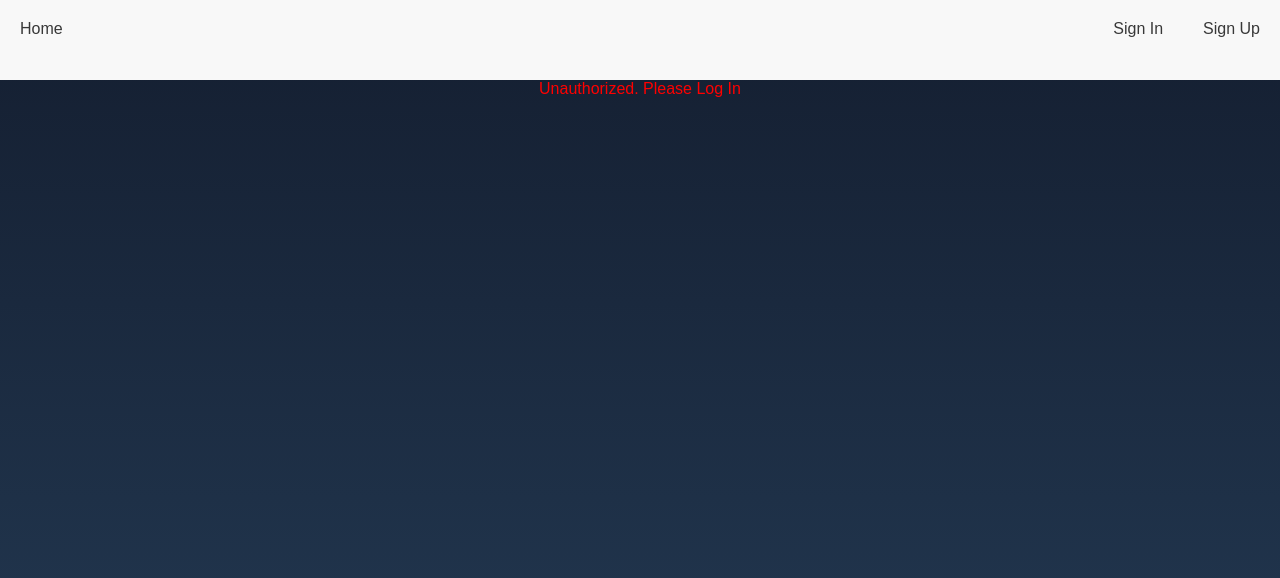
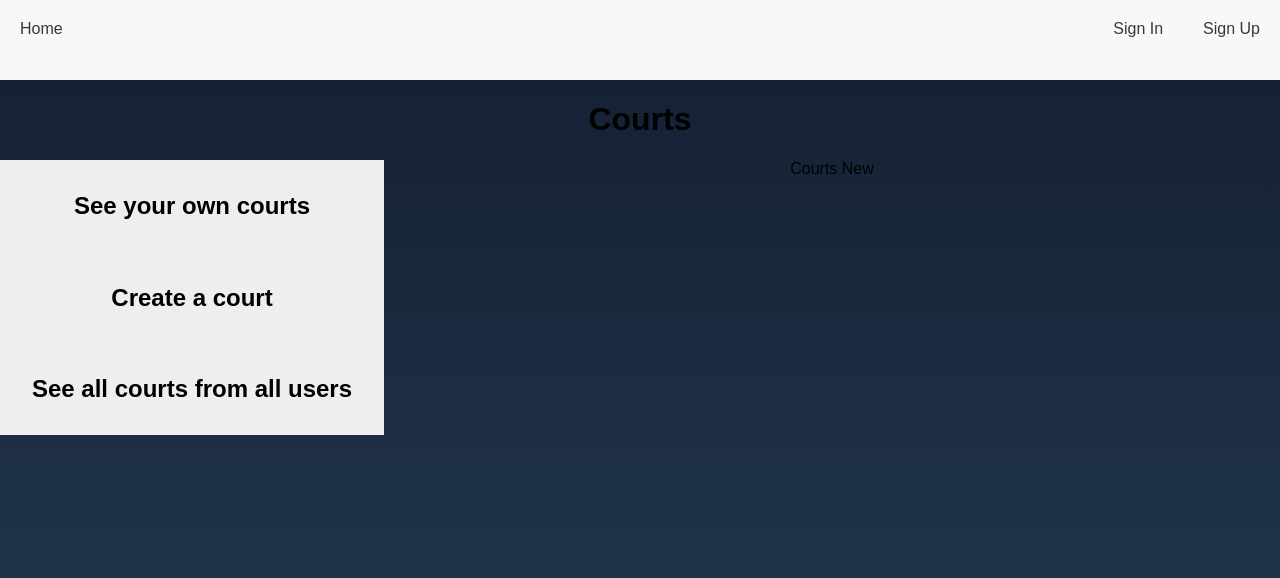
Before and after one commit to IvanDerlich/court-reservation, a React (Create React App) app: page /courts/new in a window 1280 px wide. Shown: the top 578 px of the page. Built offline with nearby package versions, Linux system fonts and the light colour scheme.

Commit message:
Display all stocks Feature

```diff
--- a/src/components/Courts.js
+++ b/src/components/Courts.js
@@ -22,8 +22,10 @@ Courts.propTypes = {
   logged: PropTypes.bool.isRequired,
 };
 
+// eslint-disable-next-line no-unused-vars
 const mapStateToProps = state => ({
-  logged: !!state.headers,
+  // logged: !!state.headers,
+  logged: true,
 });
 
 export default connect(
--- a/src/components/CourtsContent.js
+++ b/src/components/CourtsContent.js
@@ -1,3 +1,4 @@
+/* eslint-disable no-unused-vars */
 import { Route, Switch } from 'react-router-dom';
 import CourtsShowAll from './CourtsShowAll';
 import CourtsShowMine from './CourtsShowMine';
@@ -8,7 +9,7 @@ function CourtsContent() {
   return (
     <div className="courts-content">
       <Switch>
-        <Route exact path="/courts/all" component={() => <CourtsShowAll />} />
+        <Route exact path="/courts/all" component={() => (<CourtsShowAll />)} />
         <Route exact path="/courts/mine" component={() => <CourtsShowMine />} />
         <Route exact path="/courts/new" component={() => <CourtsNew />} />
       </Switch>
--- a/src/components/CourtsContent.scss
+++ b/src/components/CourtsContent.scss
@@ -1,3 +1,20 @@
 .courts-content{
   width: 70%;
 }
+
+.courts-table{
+  width: 100%;
+  font-family: arial, sans-serif;
+  border-collapse: collapse;
+  width: 100%
+}
+
+.courts-table td, .courts-table th {
+  border: 1px solid #7a7979;
+  text-align: left;
+  padding: 8px;
+}
+
+.courts-table tr:nth-child(even) {
+  background-color: #dddddd;
+}
--- /dev/null
+++ b/src/components/CourtsCourt.js
@@ -0,0 +1,30 @@
+/* eslint-disable camelcase */
+import PropTypes from 'prop-types';
+
+function Court({ court }) {
+  const {
+    name,
+    address,
+    description,
+    administrator_id,
+  } = court;
+  return (
+    <tr>
+      <td>{name}</td>
+      <td>{address}</td>
+      <td>{description}</td>
+      <td>{administrator_id}</td>
+    </tr>
+  );
+}
+
+Court.propTypes = {
+  court: PropTypes.shape({
+    name: PropTypes.string.isRequired,
+    address: PropTypes.string.isRequired,
+    description: PropTypes.string,
+    administrator_id: PropTypes.number.isRequired,
+  }).isRequired,
+};
+
+export default Court;
--- a/src/components/CourtsMenu.js
+++ b/src/components/CourtsMenu.js
@@ -2,11 +2,57 @@ import { Link } from 'react-router-dom';
 import './CourtsMenu.scss';
 
 function CourtsMenu() {
+  // const allMenuItem = document.querySelector('#courts-menu-item-all');
+  // const mineMenuItem = document.querySelector('#courts-menu-item-mine');
+  // const newMenuItem = document.querySelector('#courts-menu-item-new');
+
+  // const handleClick = type => {
+  //   switch (type) {
+  //     case 'mine':
+  //       allMenuItem.classList.remove('active');
+  //       mineMenuItem.classList.add('active');
+  //       newMenuItem.classList.remove('active');
+  //       break;
+  //     case 'new':
+  //       allMenuItem.classList.remove('active');
+  //       mineMenuItem.classList.remove('active');
+  //       newMenuItem.classList.add('active');
+  //       break;
+  //     case 'all':
+  //       allMenuItem.classList.add('active');
+  //       mineMenuItem.classList.remove('active');
+  //       newMenuItem.classList.remove('active');
+  //       break;
+  //     default:
+  //       // eslint-disable-next-line no-console
+  //       console.error('Error');
+  //   }
+  // };
+
   return (
     <div className="vertical-menu">
-      <Link to="/courts/mine"><h2> See your own courts</h2></Link>
-      <Link to="/courts/new"><h2> Create a court </h2></Link>
-      <Link to="/courts/all"><h2> See all courts from all users</h2></Link>
+      <Link
+        to="/courts/mine"
+        id="courts-menu-item-mine"
+        // className="active"
+        // onClick={() => handleClick('mine')}
+      >
+        <h2> See your own courts</h2>
+      </Link>
+      <Link
+        to="/courts/new"
+        id="courts-menu-item-new"
+        // onClick={() => handleClick('new')}
+      >
+        <h2> Create a court </h2>
+      </Link>
+      <Link
+        to="/courts/all"
+        id="courts-menu-item-all"
+        // onClick={() => handleClick('all')}
+      >
+        <h2> See all courts from all users</h2>
+      </Link>
     </div>
   );
 }
--- a/src/components/CourtsMenu.scss
+++ b/src/components/CourtsMenu.scss
@@ -1,3 +1,20 @@
 .vertical-menu {
   width: 200px;
 }
+
+.vertical-menu a {
+  background-color: #eee;
+  color: black;
+  display: block;
+  padding: 12px;
+  text-decoration: none;
+}
+
+.vertical-menu a:hover {
+  background-color: #ccc;
+}
+
+.vertical-menu a.active {
+  background-color: #19959e;
+  color: white;
+}
--- a/src/components/CourtsShowAll.js
+++ b/src/components/CourtsShowAll.js
@@ -1,9 +1,58 @@
-function CourtsShowAll() {
+import PropTypes from 'prop-types';
+import { connect } from 'react-redux';
+import { useEffect } from 'react';
+import getAllCourtsAction from '../redux/actions/courts/getAll';
+import CourtsCourt from './CourtsCourt';
+
+function CourtsShowAll({ allCourts, getAllCourts, headers }) {
+  useEffect(() => {
+    getAllCourts(headers);
+  }, []);
+
+  if (allCourts.length < 1) {
+    return (
+      <div> Fetching Stocks ...</div>
+    );
+  }
   return (
-    <div>
-      Courts Show All
-    </div>
+    <table className="courts-table">
+      <thead>
+        <tr>
+          <th>Name</th>
+          <th>Address</th>
+          <th>Description</th>
+          <th>Administrator Id</th>
+        </tr>
+      </thead>
+      <tbody>
+        {allCourts.map(court => (
+          <CourtsCourt
+            key={court.id}
+            court={court}
+          />
+        ))}
+      </tbody>
+    </table>
   );
 }
 
-export default CourtsShowAll;
+CourtsShowAll.propTypes = {
+  allCourts: PropTypes.arrayOf(PropTypes.object).isRequired,
+  getAllCourts: PropTypes.func.isRequired,
+  // eslint-disable-next-line react/forbid-prop-types
+  headers: PropTypes.object.isRequired,
+};
+
+const mapStateToProps = state => ({
+  allCourts: state.allCourts,
+  headers: state.headers,
+});
+
+const mapDispatchToProps = dispatch => ({
+  getAllCourts: headers => getAllCourtsAction(dispatch, headers),
+});
+
+export default connect(
+  mapStateToProps,
+  mapDispatchToProps,
+)(CourtsShowAll);
--- a/src/redux/actions/courts/getAll.js
+++ b/src/redux/actions/courts/getAll.js
@@ -2,6 +2,7 @@ import getAllCourtsService from '../../services/courts/get/all';
 import { loadAllCourts } from '../creators';
 
 const getAllCourtsAction = async (dispatch, headers) => {
+  console.log(headers, 'headers');
   const response = await getAllCourtsService(headers);
   // console.log(reponse)
   const allCourts = response.data;
```
